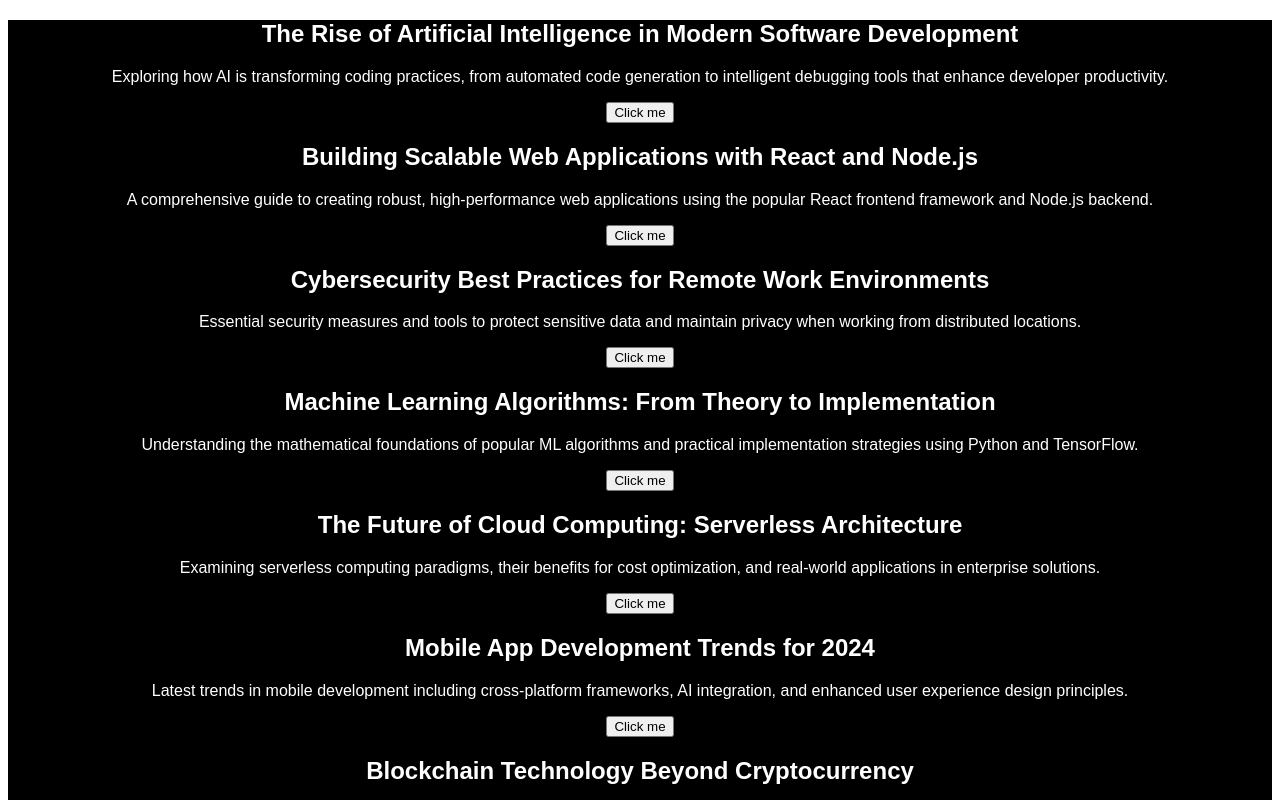
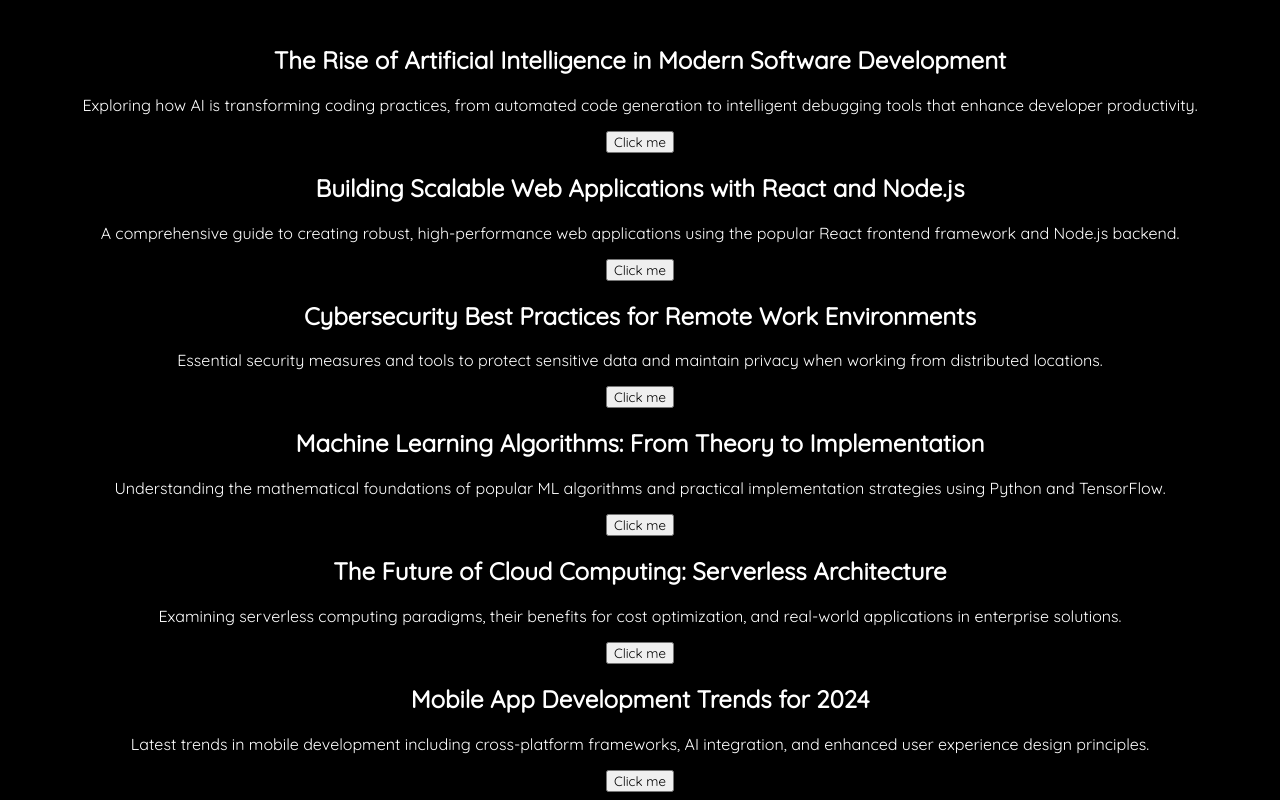
Before and after one commit to rmontero90/amigoscode-react, a React (Vite) app: page / in a window 1280 px wide. Shown: the top 800 px of the page. Built offline with nearby package versions, Linux system fonts and the light colour scheme.

Commit message:
Add global CSS font from Googgle

```diff
--- a/index.html
+++ b/index.html
@@ -5,6 +5,10 @@
     <link rel="icon" type="image/svg+xml" href="/favicon.svg" />
     <meta name="viewport" content="width=device-width, initial-scale=1.0" />
     <title>amigoscode-react</title>
+
+    <link rel="preconnect" href="https://fonts.googleapis.com">
+    <link rel="preconnect" href="https://fonts.gstatic.com" crossorigin>
+    <link href="https://fonts.googleapis.com/css2?family=Quicksand&display=swap" rel="stylesheet">
   </head>
   <body>
     <div id="root"></div>
--- a/src/App.module.css
+++ b/src/App.module.css
@@ -1,7 +1,6 @@
 .wrapper {
-    color: black;
-    font-family: sans-serif;
     text-align: center;
+    padding: 25px;
 }
 
 .light-mode {
--- /dev/null
+++ b/src/index.css
@@ -0,0 +1,16 @@
+html, body {
+    margin: 0;
+    padding: 0;
+    height: 100%;
+}
+
+* {
+    font-family: "Quicksand", sans-serif;
+}
+
+body {
+    font-optical-sizing: auto;
+    font-weight: 400;
+    font-style: normal;
+    overflow: auto;
+}
--- a/src/main.jsx
+++ b/src/main.jsx
@@ -1,6 +1,7 @@
 import { StrictMode } from 'react'
 import { createRoot } from 'react-dom/client'
 import App from './App.jsx'
+import './index.css';
 
 createRoot(document.getElementById('root')).render(
   <StrictMode>
```
Also changed, not shown: src/App.css (deleted, +0 -15 lines).
